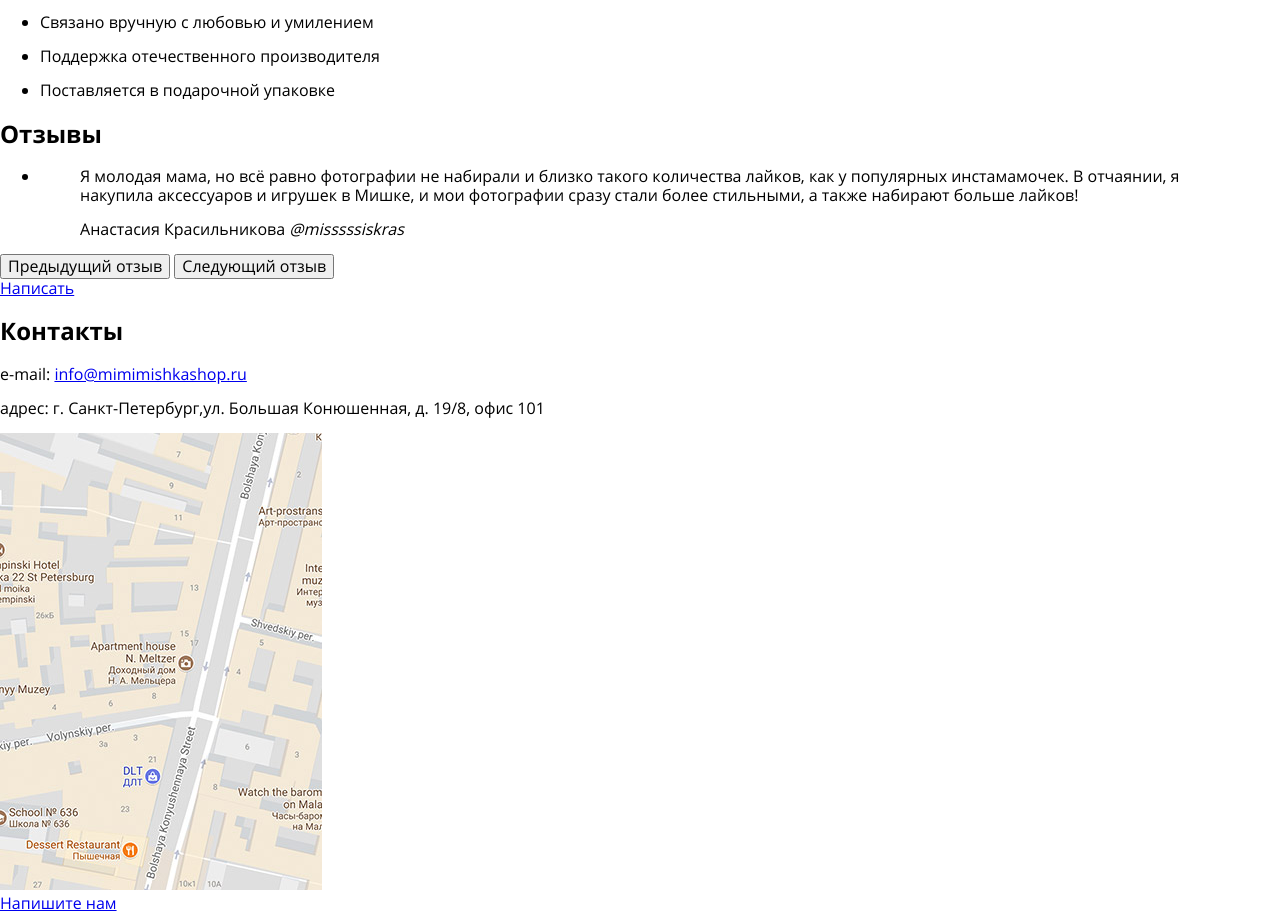
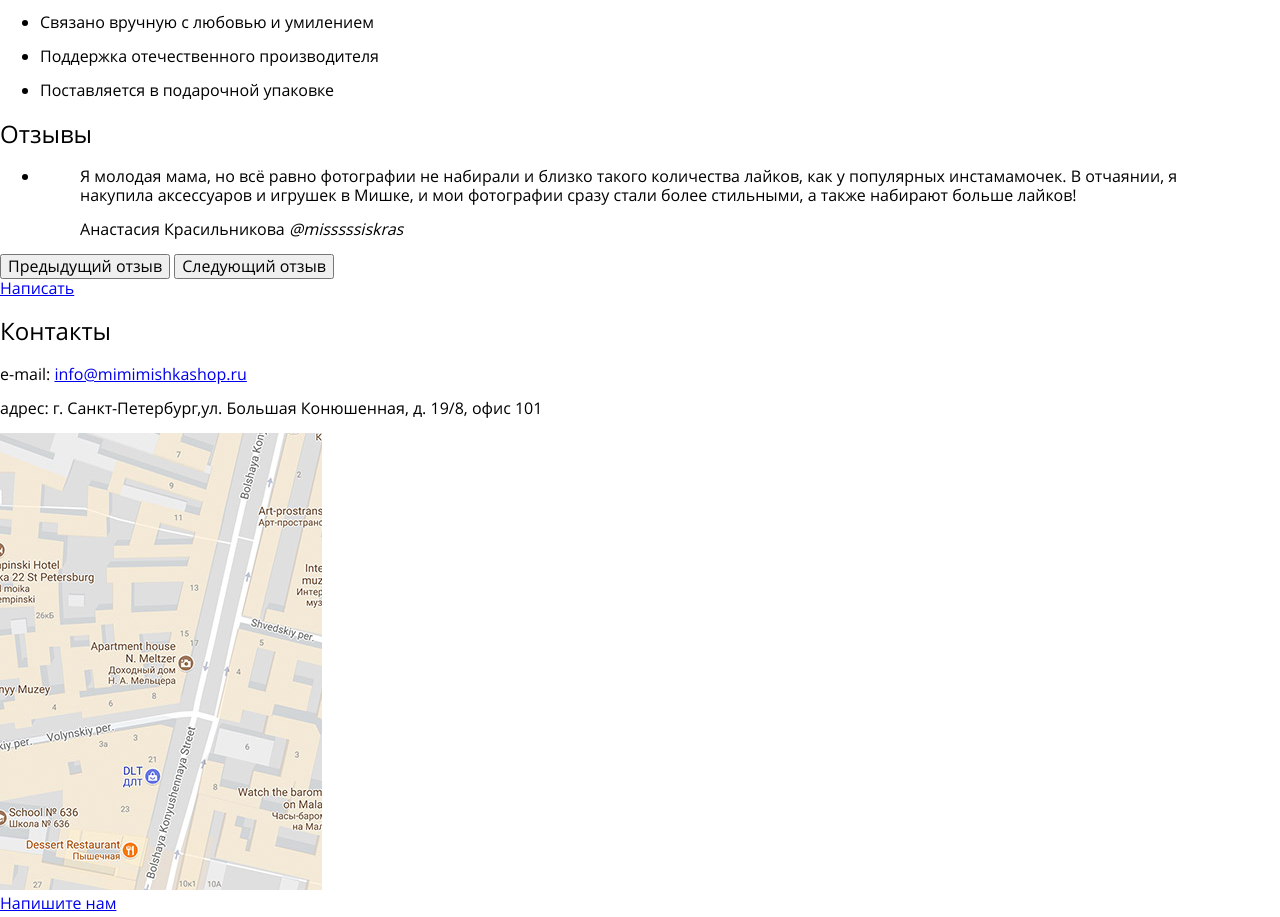
Before and after one commit to whoa-sup/mishka, a plain HTML site: page source/index.html in a window 1280 px wide. Shown: the part 793-1710 px from the top of the page. Drawn offline with nearby package versions, Linux system fonts and the light colour scheme; files that its build step writes are made by us from their sources; files whose address does not match are found by name.

Commit message:
Исправлено подключение шрифтов

```diff
--- a/source/sass/base/_typography.scss
+++ b/source/sass/base/_typography.scss
@@ -1,8 +1,8 @@
 @font-face {
   font-family: "Open Sans";
-  src: local("Open Sans")
-    url("../../fonts/opensans.woff2") format("woff2"),
-    url("../../fonts/opensans.woff") format("woff");
+  src: local("Open Sans"),
+    url("../fonts/opensans.woff2") format("woff2"),
+    url("../fonts/opensans.woff") format("woff");
   font-weight: 400;
   font-style: normal;
   font-display: swap;
@@ -10,9 +10,9 @@
 
 @font-face {
   font-family: "Open Sans";
-  src: local("Open Sans")
-    url("../../fonts/opensansbold.woff2") format("woff2"),
-    url("../../fonts/opensansbold.woff") format("woff");
+  src: local("Open Sans"),
+    url("../fonts/opensansbold.woff2") format("woff2"),
+    url("../fonts/opensansbold.woff") format("woff");
   font-weight: 700;
   font-style: normal;
   font-display: swap;
```
